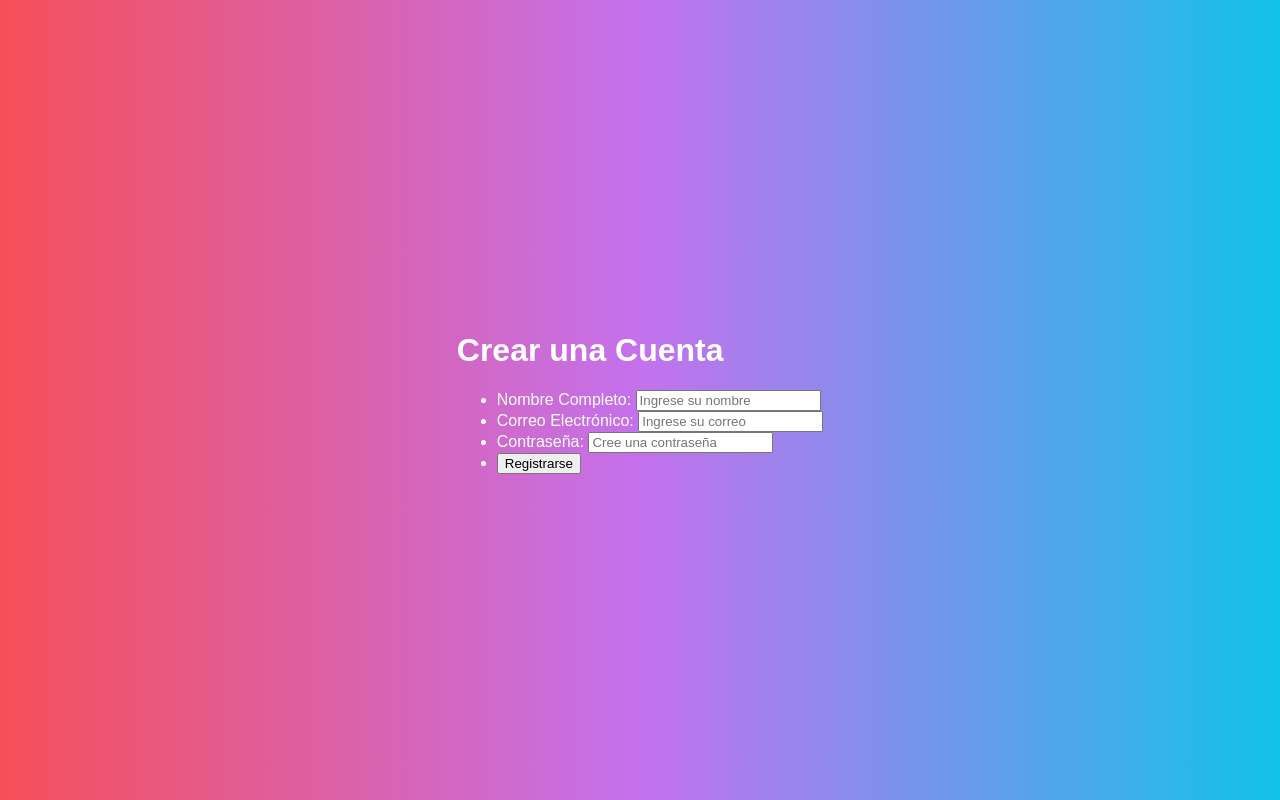
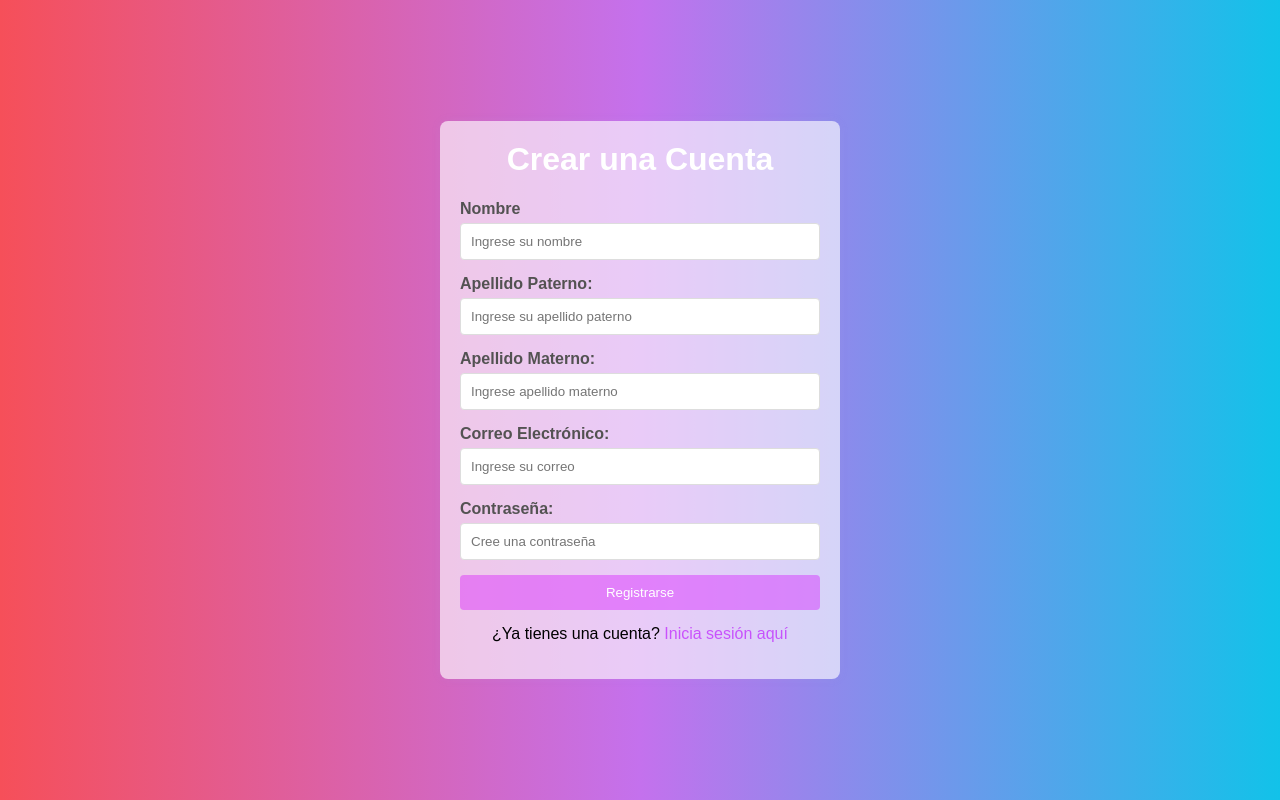
Before and after one commit to Alexandra0w0/Login-colores-n-w-n, a plain HTML site: page registro.html in a window 1280 px wide. Drawn offline with Linux system fonts and the light colour scheme.

Commit message:
Mumu cambios disenos

```diff
--- a/diseno.css
+++ b/diseno.css
@@ -1,19 +1,82 @@
-/* diseno.css */
+/* General Styles */
 body {
     background: #12c2e9; /* Fallback para navegadores antiguos */
     background: -webkit-linear-gradient(to right, #f64f59, #c471ed, #12c2e9); /* Chrome 10-25, Safari 5.1-6 */
     background: linear-gradient(to right, #f64f59, #c471ed, #12c2e9); /* W3C, IE 10+/ Edge, Firefox 16+, Chrome 26+, Opera 12+, Safari 7+ */
     height: 100vh; /* Asegura que el fondo cubra toda la vista */
-    margin: 0; /* Quita el margen del body */
-    display: flex; /* Opcional: centra contenido */
-    flex-direction: column; /* Opcional: organiza el contenido en columna */
-    justify-content: center; /* Opcional: centra contenido horizontalmente */
-    align-items: center; /* Opcional: centra contenido verticalmente */
-    font-family: Arial, sans-serif; /* Cambia la fuente */
-    color: white; /* Cambia el color del texto */
+    font-family: Arial, sans-serif;
+    background-color: #f4f4f4;
+    margin: 0;
+    padding: 0;
+    display: flex;
+    justify-content: center;
+    align-items: center;
+    height: 100vh;
 }
+
 .container {
-    border: red 2px solid;
-    margin: 20px;
-    background-color: rgba(240, 248, 255, 0.37);
+    width: 100%;
+    max-width: 400px;
+    margin: auto;
 }
+
+.card {
+    background: #ffffffa2;
+    padding: 20px;
+    border-radius: 8px;
+    box-shadow: 0 0 10px rgba(159, 164, 230, 0.1);
+}
+
+h1 {
+    margin-top: 0;
+    color: #ffffff;
+    text-align: center;
+}
+
+.form-group {
+    margin-bottom: 15px;
+    color: #535252;
+
+}
+
+.form-group label {
+    display: block;
+    font-weight: bold;
+    margin-bottom: 5px;
+}
+
+.form-group input {
+    width: 100%;
+    padding: 10px;
+    border: 1px solid #ddd;
+    border-radius: 4px;
+    box-sizing: border-box;
+}
+
+.form-group button {
+    background-color: #d400ff5e;
+    color: white;
+    border: none;
+    padding: 10px;
+    border-radius: 4px;
+    cursor: pointer;
+    width: 100%;
+}
+
+.form-group button:hover {
+    background-color: #3d86d431;
+}
+
+.login-link {
+    text-align: center;
+    margin-top: 10px;
+}
+
+.login-link a {
+    color: #b700ff9a;
+    text-decoration: none;
+}
+
+.login-link a:hover {
+    text-decoration: underline;
+}
--- a/registro.html
+++ b/registro.html
@@ -4,27 +4,39 @@
     <meta charset="UTF-8">
     <meta name="viewport" content="width=device-width, initial-scale=1.0">
     <link rel="stylesheet" href="diseno.css">
+    <title>Registro</title>
+</head>
 <body>
+    <div class="container">
         <div class="card">
             <h1>Crear una Cuenta</h1>
             <form id="registerForm">
-          <ul>
-            <li>
-              <label for="register_name">Nombre Completo:</label>
+                <div class="form-group">
+                    <label for="register_name">Nombre</label>
                     <input type="text" id="register_name" name="register_name" placeholder="Ingrese su nombre" required />
-            </li>
-            <li>
+                </div>
+                <form id="registerForm">
+                  <div class="form-group">
+                      <label for="register_a_aterno">Apellido Paterno:</label>
+                      <input type="text" id="register_name" name="register_name" placeholder="Ingrese su apellido paterno" required />
+                  </div>
+                  <form id="registerForm">
+                    <div class="form-group">
+                        <label for="register_name">Apellido Materno:</label>
+                        <input type="text" id="register_name" name="register_name" placeholder="Ingrese apellido materno" required />
+                    </div>
+                <div class="form-group">
                     <label for="register_mail">Correo Electrónico:</label>
                     <input type="email" id="register_mail" name="register_mail" placeholder="Ingrese su correo" required />
-            </li>
-            <li>
+                </div>
+                <div class="form-group">
                     <label for="register_password">Contraseña:</label>
                     <input type="password" id="register_password" name="register_password" placeholder="Cree una contraseña" required />
-            </li>
-            <li>
+                </div>
+                <div class="form-group">
                     <button type="submit">Registrarse</button>
-            </li>
-          </ul>
+                </div>
+                <p class="login-link">¿Ya tienes una cuenta? <a href="index.html">Inicia sesión aquí</a></p>
             </form>
         </div>
     </div>
```
Also changed, not shown: index.html (+17 -11 lines). Lines whose indentation alone changed are shown as unchanged.
